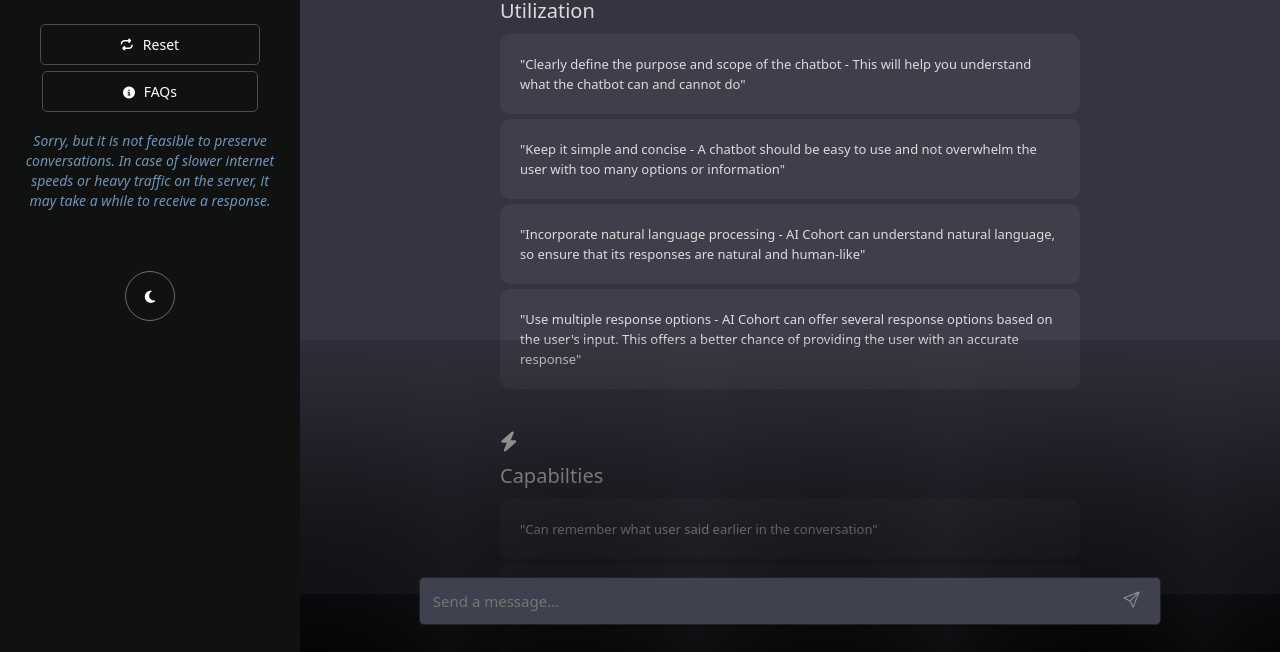
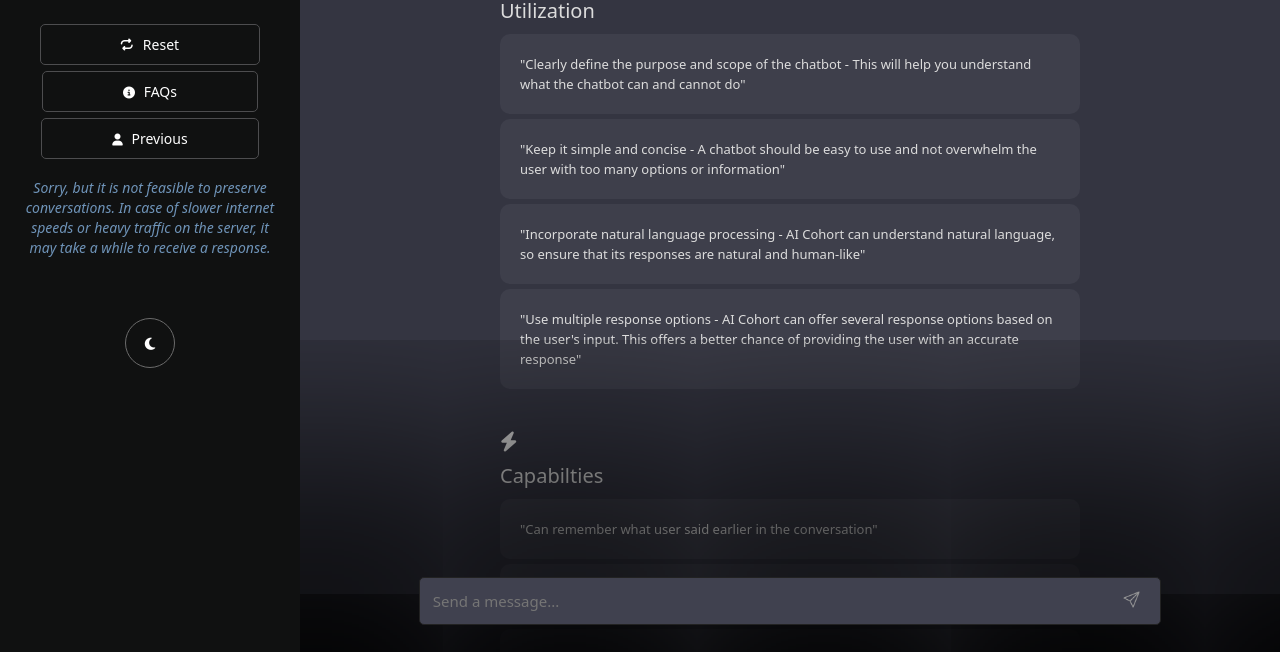
Before and after one commit to DavidNkana/ai-cohort-2.0-chat, a website built with Vite: page client/index.html in a window 1280 px wide. Shown: the part 145-797 px from the top of the page. Built offline with nearby package versions, Linux system fonts and the light colour scheme.

Commit message:
previous version link

```diff
--- a/client/index.html
+++ b/client/index.html
@@ -18,8 +18,10 @@
       <nav class="navbar">
         <button class="reset"><i class="fas fa-repeat"></i> Reset</button>
 
-        <a href="https://ai-cohort-answers.netlify.app/" target="_blank"><i class="fa-sharp fa-solid fa-circle-info"></i>
-           FAQs</a>
+        <a href="https://ai-cohort-20-faqs.netlify.app/" target="_blank"><i class="fa-sharp fa-solid fa-circle-info"></i>
+        FAQs</a><br><br><br>
+        <a href="https://ai-cohort.vercel.app" target="_blank" class="Previous"><i class="fa fa-user"></i>
+        Previous</a>
            <p class="convo"><i>
             Sorry, but it is not feasible to preserve conversations. In case of slower internet speeds or heavy traffic on the server, it may take a while to receive a response.</i></p>
       </nav>
--- a/client/script.js
+++ b/client/script.js
@@ -122,6 +122,8 @@ reset.addEventListener('click', () => {
     if (delValue) {
         del.innerHTML = delValue;
     }
+    const loadingElement = document.querySelector('#loading');
+    loadingElement.style.display = 'none'; // hide the loader
 })
 
 resetbtn.addEventListener('click', () => {
@@ -130,6 +132,8 @@ resetbtn.addEventListener('click', () => {
     if (delValue) {
         del.innerHTML = delValue;
     }
+    const loadingElement = document.querySelector('#loading');
+    loadingElement.style.display = 'none'; // hide the loader
 })
 
 form.addEventListener('submit', handleSubmit)
--- a/client/style.css
+++ b/client/style.css
@@ -121,6 +121,18 @@ body.active
 {
   margin: 1.7rem auto;
   padding: 1rem 8rem;
+  font-size: 1.4rem;
+  border-radius: 5px;
+  color: var(--black);
+  align-items: center;
+  background: var(--bg-color);
+  border: .1px solid #4d4d4f;
+}
+
+.header .navbar .Previous
+{
+  margin: 1.7rem auto;
+  padding: 1rem 7rem;
   font-size: 1.4rem;
   border-radius: 5px;
   color: var(--black);
```
